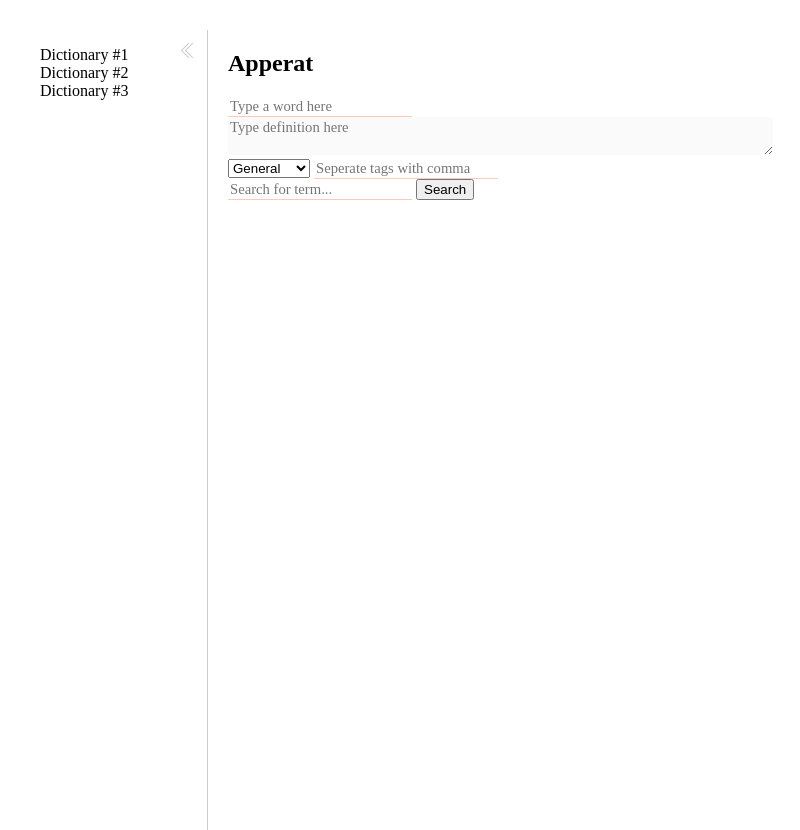
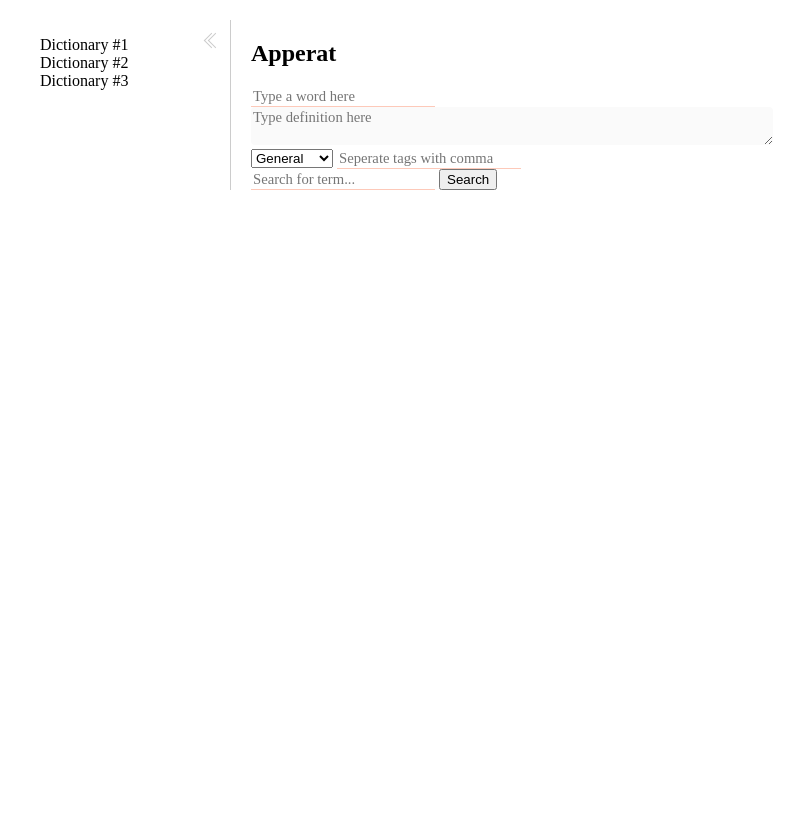
Before and after one commit to LasseRB/dictionary, an Electron app: page index.html in a window 800 px wide. After the commit the page ends 800 px from the top, so only its background shows below. Drawn offline with Linux system fonts and the light colour scheme; a web font is replaced by a local one.

Commit message:
electron app with drawer

```diff
--- a/electron.js
+++ b/electron.js
@@ -15,7 +15,7 @@ function createWindow () {
   win.loadFile('index.html')
 
   // Open the DevTools.
-  win.webContents.openDevTools()
+  // win.webContents.openDevTools()
 }
 
 // This method will be called when Electron has finished
--- a/index.html
+++ b/index.html
@@ -7,17 +7,20 @@
     <link rel="stylesheet" href="./style/style.css">
 </head>
 <body>
-    <div id="top-bar"></div>
+    <div class="top-bar"></div>
     <div id="app-container">
 
         <section id="side-menu">
+            <div class="side-menu-content">
             <div id="menu-toggle"><div id="icon"></div></div>
             <ul>
                 <li>Dictionary #1</li>
                 <li>Dictionary #2</li>
                 <li>Dictionary #3</li>
             </ul>
+        </div>
         </section>
+
         <section id="app">
             <header id="header">
                 <h1>Apperat</h1>
--- a/js/modules/drawUI.mjs
+++ b/js/modules/drawUI.mjs
@@ -10,12 +10,10 @@ import * as dbactions from './db/db-actions.mjs';
  * (This is possibly the function to alter when implementing search)
  */
 export function showWords(search) {
-  if(search === undefined){
     g.db.allDocs({include_docs: true, descending: true}, function(err, doc) {
       redrawWordsUI(doc.rows);
-    });
-  }
-  }
+  });
+}
 /**
  * Generates HTML list from words array
  * @param  {Object<word>} words
--- a/style/style.css
+++ b/style/style.css
@@ -9,35 +9,55 @@ html,body{
     margin: 0;
     padding: 0;
     min-width: 300px;
+    /* position: relative; */
 }
-
+.top-bar{
+    position: absolute;
+    width: 100vw;
+    height: 20px;
+    top: 0px;
+    z-index: 2;
+    -webkit-app-region: drag;
+}
 #app-container{
+    /* position: absolute; */
     display: flex;
     max-width: 100vw;
-    margin-top:30px;
+    margin: 0;
+    margin-top:20px;
 }
 
 #side-menu{
     overflow: hidden;
+    border-right: 1px solid #CCC;
     transition: ease-in-out .5s;
     position: relative;
     float: left;
-    resize: width;
-    /* background-color: #FCF; */
-    border-right: 1px solid #CCC;
+    min-width: 230px;
+    width: 230px;
+
+
+}
+#side-menu .side-menu-content{
+    transition: ease-in-out .5s;
+    overflow: hidden;
+    position: fixed;
+    min-width: 230px;
+    width: 230px;
     height: 100vh;
-    width: 300px;
 }
-#side-menu.closed{
+#side-menu.closed, #side-menu.closed .side-menu-content{
+    min-width: 30px;
     width: 30px;
 }
+
 #menu-toggle{
     transition: ease-in-out .2s;
     position: absolute;
     right: 0px;
     width: 50px;
     height: 50px;
-    background-color: #FFF;
+
 }
 #menu-toggle:hover #icon{
     color: #000;
@@ -76,10 +96,10 @@ html,body{
   transition: ease-in-out .3s;
    list-style-type: none;
    min-width: max-content;
-   color: #000;
+   color: rgba(0,0,0,100);
 }
 #side-menu.closed ul li{
-    color: #FFF;
+    color: rgba(0,0,0,0);
 }
 
 #app{
@@ -88,6 +108,8 @@ html,body{
     width: 100%;
     margin: 0 20px 0 20px;
     font-family: 'Rasa', serif;
+    overflow-y: scroll;
+    overflow-x: hidden;
 
 }
 #word_list li .destroy:after{
```
